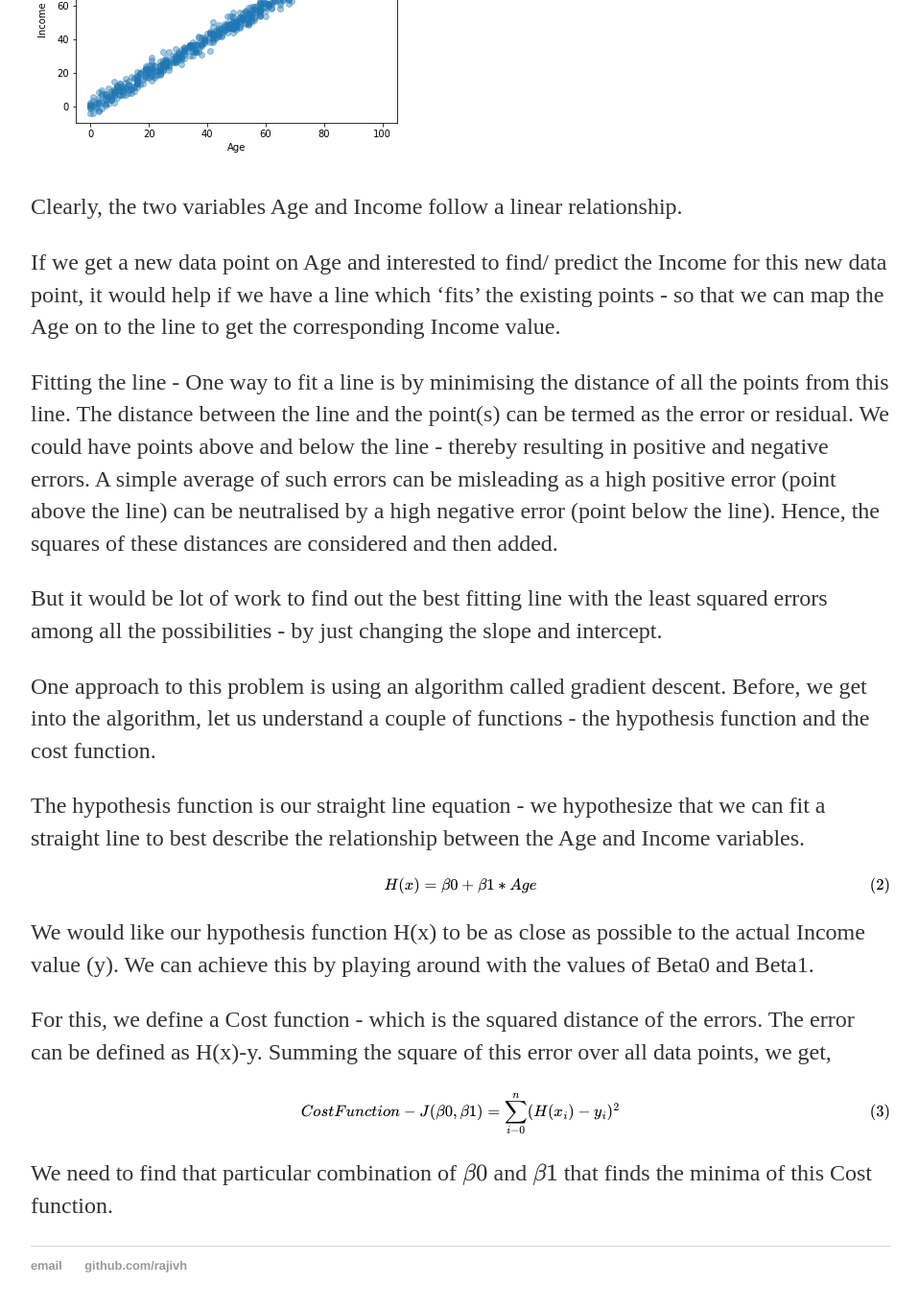
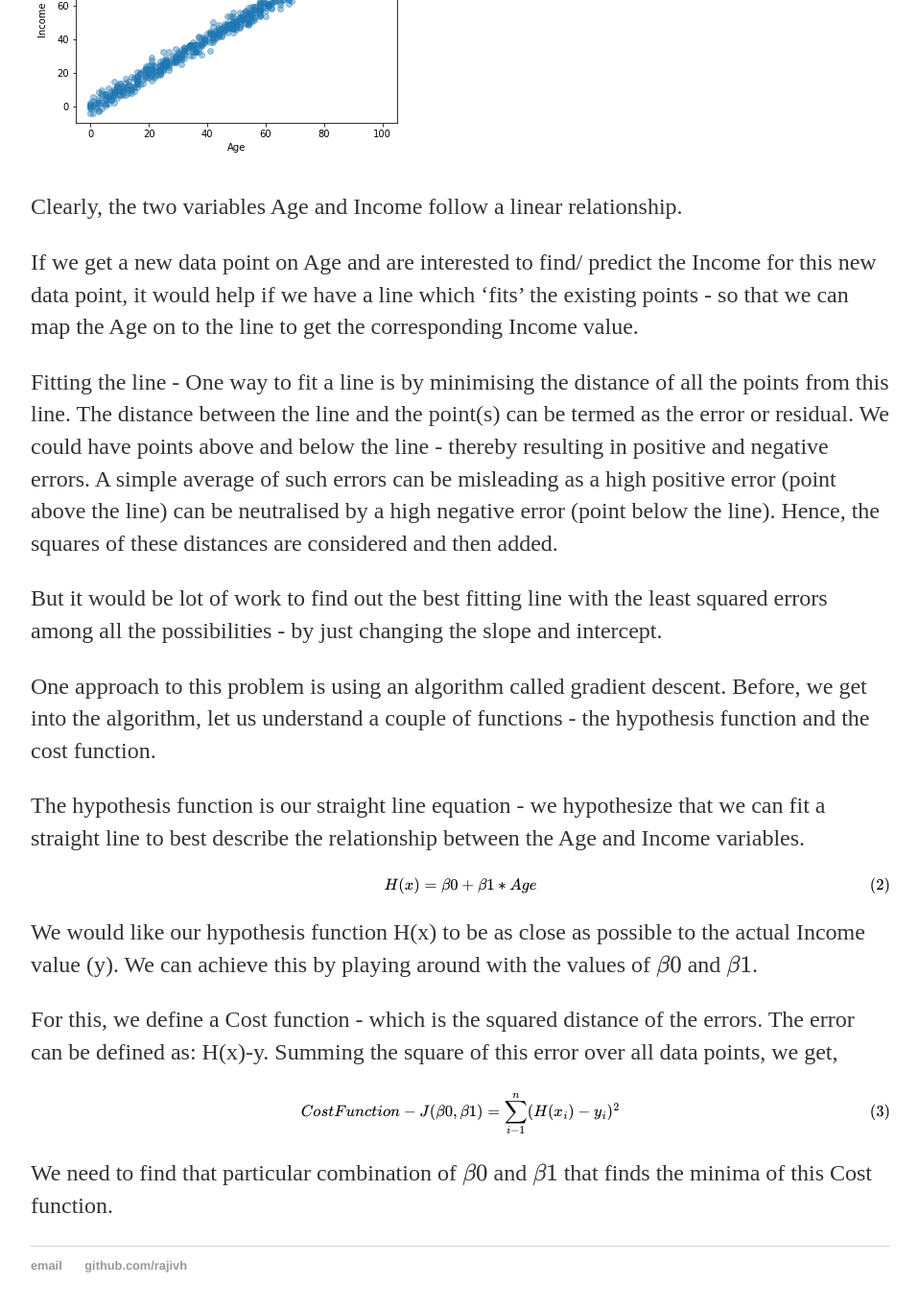
Before and after one commit to Rajivh/rajivh.github.io, a Jekyll site: the page built from _posts/2018-04-23-Linear Regression.md, in a window 1280 px wide and 1400 px high, scrolled down 986 px. Shown: the top 1365 px of the window at 96% size, without its empty margins (160-1118 px from the left). Built offline with Jekyll 4.4.1, drawn with Linux system fonts in a browser that asks for light colours; our own code applies the rules of GitHub Pages for plain Markdown files; formulas are drawn with MathJax 3.

Commit message:
Update 2018-04-23-Linear Regression.md

```diff
--- a/_posts/2018-04-23-Linear Regression.md
+++ b/_posts/2018-04-23-Linear Regression.md
@@ -14,7 +14,7 @@ Assuming, we have multiple data points denoting Age and Income, and we plot in t
 
 Clearly, the two variables Age and Income follow a linear relationship.
 
-If we get a new data point on Age and interested to find/ predict the Income for this new data point, it would help if we have a line which 'fits' the existing points - so that we can map the Age on to the line to get the corresponding Income value.
+If we get a new data point on Age and are interested to find/ predict the Income for this new data point, it would help if we have a line which 'fits' the existing points - so that we can map the Age on to the line to get the corresponding Income value.
 
 Fitting the line - One way to fit a line is by minimising the distance of all the points from this line. The distance between the line and the point(s) can be termed as the error or residual. We could have points above and below the line - thereby resulting in positive and negative errors. A simple average of such errors can be misleading as a high positive error (point above the line) can be neutralised by a high negative error (point below the line). Hence, the squares of these distances are considered and then added.
 
@@ -26,10 +26,10 @@ The hypothesis function is our straight line equation - we hypothesize that we c
 
 $$H(x) = \beta0 + \beta1 * Age$$
 
-We would like our hypothesis function H(x) to be as close as possible to the actual Income value (y). We can achieve this by playing around with the values of Beta0 and Beta1.
+We would like our hypothesis function H(x) to be as close as possible to the actual Income value (y). We can achieve this by playing around with the values of $\beta0$ and $\beta1$.
 
-For this, we define a Cost function - which is the squared distance of the errors. The error can be defined as H(x)-y. Summing the square of this error over all data points, we get,
+For this, we define a Cost function - which is the squared distance of the errors. The error can be defined as: H(x)-y. Summing the square of this error over all data points, we get,
 
-$$Cost Function - J(\beta0, \beta1) = \sum_{i-0}^n (H(x_i) - y_i)^2$$
+$$Cost Function - J(\beta0, \beta1) = \sum_{i-1}^n (H(x_i) - y_i)^2$$
 
 We need to find that particular combination of $\beta0$ and $\beta1$ that finds the minima of this Cost function.
```
